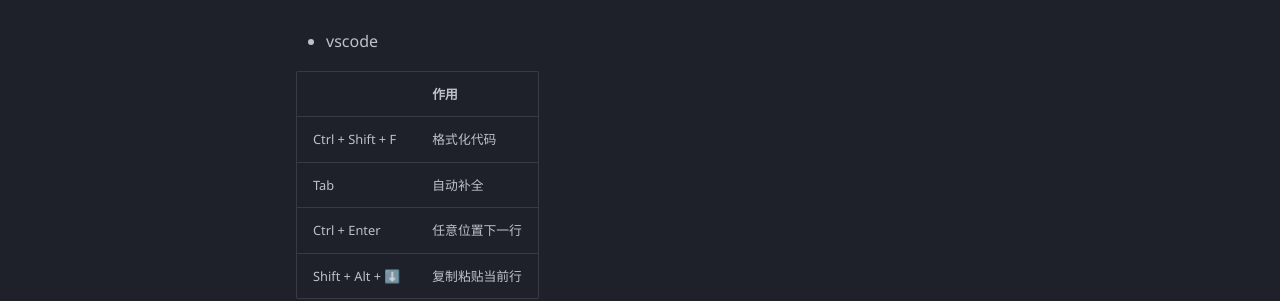
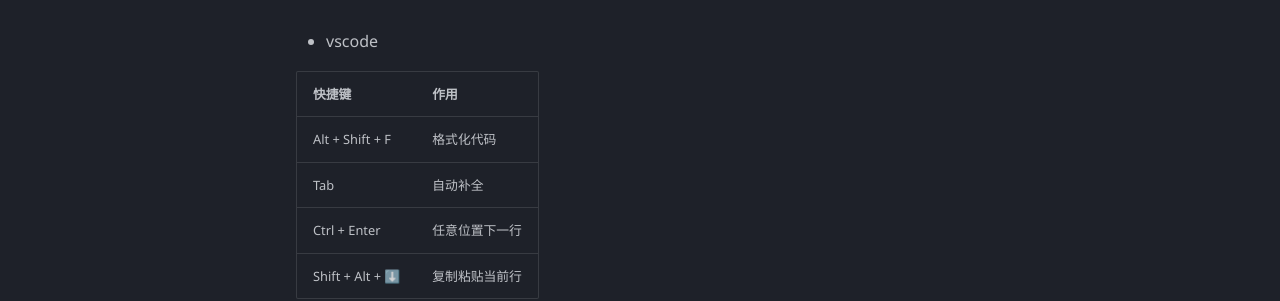
Before and after one commit to fzf404/share, an MkDocs documentation site: the page built from docs/A-通识课/F1-附录.md, in a window 1280 px wide and 900 px high, scrolled down 2432 px. Shown: the part 496-797 px from the top of the window. Built offline with MkDocs 1.6.1 and Material for MkDocs 9.7.7, drawn with Linux system fonts in a browser that asks for light colours; comment, search, counter and statistics services are not loaded.

Commit message:
🐛 错别字 & 快捷键

```diff
--- a/docs/A-通识课/F1-附录.md
+++ b/docs/A-通识课/F1-附录.md
@@ -77,9 +77,9 @@
 
 - vscode
 
-|                  | 作用           |
-| ---------------- | -------------- |
-| Ctrl + Shift + F | 格式化代码     |
-| Tab              | 自动补全       |
-| Ctrl + Enter     | 任意位置下一行 |
-| Shift + Alt + ⬇️  | 复制粘贴当前行 |
+| 快捷键          | 作用           |
+| --------------- | -------------- |
+| Alt + Shift + F | 格式化代码     |
+| Tab             | 自动补全       |
+| Ctrl + Enter    | 任意位置下一行 |
+| Shift + Alt + ⬇️ | 复制粘贴当前行 |
```
Also changed, not shown: docs/A-通识课/02-写个网页吧.md (+3 -2 lines).
